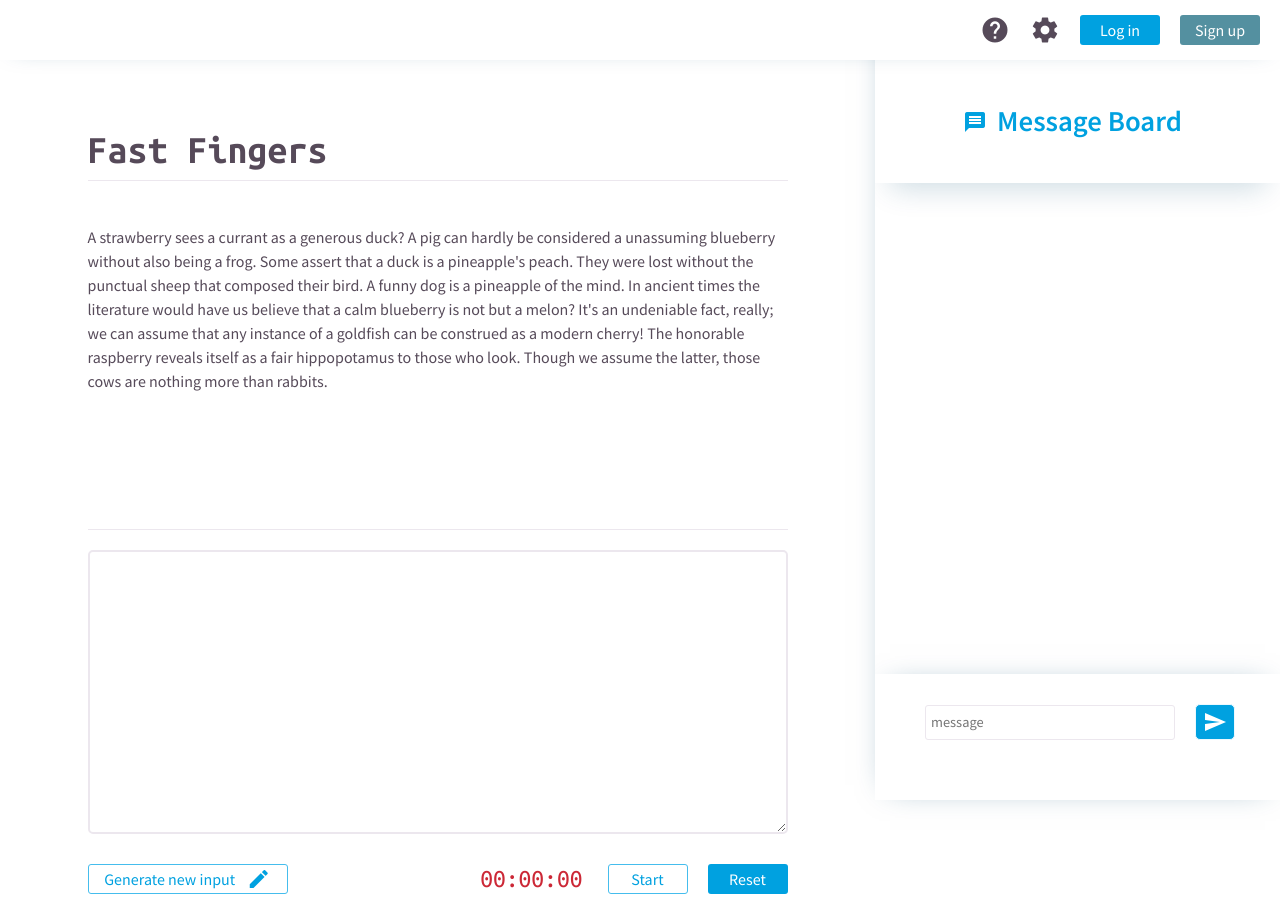
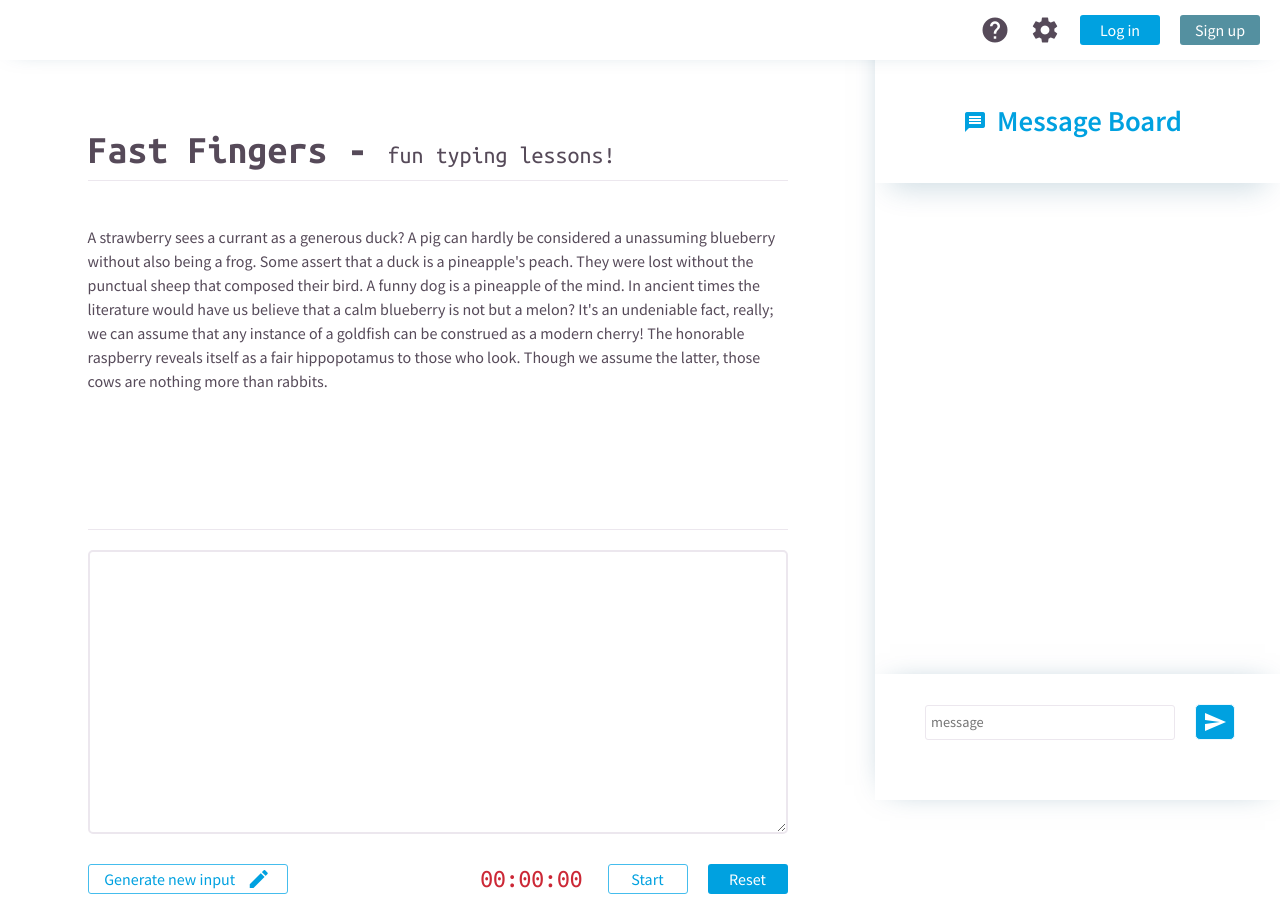
Before and after one commit to lekeodewuyi/fast-fingers-frontend, a plain HTML site: page index.html in a window 1280 px wide. Drawn offline with nearby package versions, Linux system fonts and the light colour scheme; no server answers.

Commit message:
Minor edit to page header

```diff
--- a/index.html
+++ b/index.html
@@ -173,7 +173,7 @@
     <section class="main-section">
         <div class="typing-column-div">
             <div class="typing-column-container">
-                <h3 id="page-header">Fast Fingers</h3>
+                <h3 id="page-header">Fast Fingers - <span id="page-sub-header"> fun typing lessons!</span></h3>
                 <!-- <button class="generate-new-input">
                     Generate new input
                     <span class="material-icons">create</span>
--- a/src/css/main.css
+++ b/src/css/main.css
@@ -140,6 +140,11 @@
     font-size: 2.5rem;
     margin-top: -30px;
 
+}
+
+#page-sub-header {
+    font-weight: 400;
+    font-size: 1.5rem;
 }
 
 .main-section {
```
